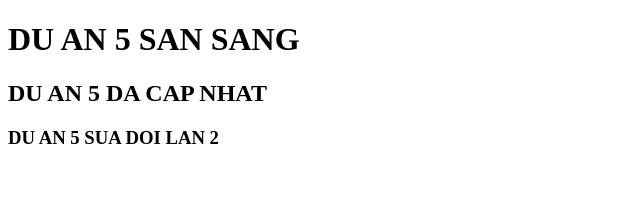
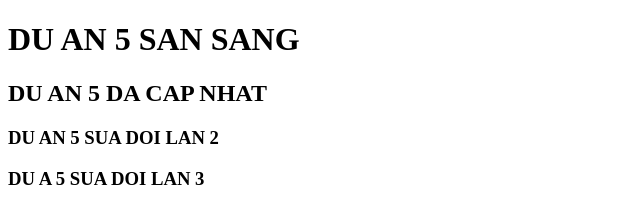
Before and after one commit to nguyenvantrungtruc2001-dev/duan6, a plain HTML site: page index.html in a window 1280 px wide. Shown: the whole page, without its empty margins (0-640 px from the left). Drawn offline with Linux system fonts and the light colour scheme.

Commit message:
sua doi lan 3

```diff
--- a/index.html
+++ b/index.html
@@ -9,5 +9,6 @@
     <h1>DU AN 5 SAN SANG</h1>
     <h2>DU AN 5 DA CAP NHAT</h2>
     <h3>DU AN 5 SUA DOI LAN 2</h3>
+    <h3>DU A 5 SUA DOI LAN 3</h3>
   </body>
 </html>
```
